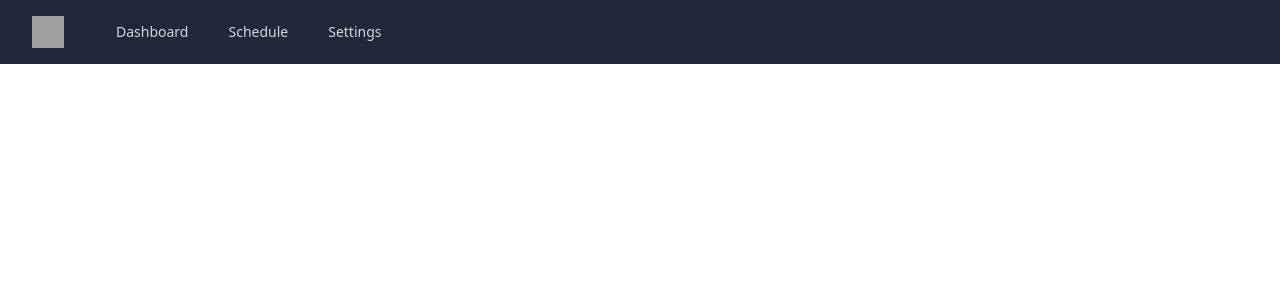
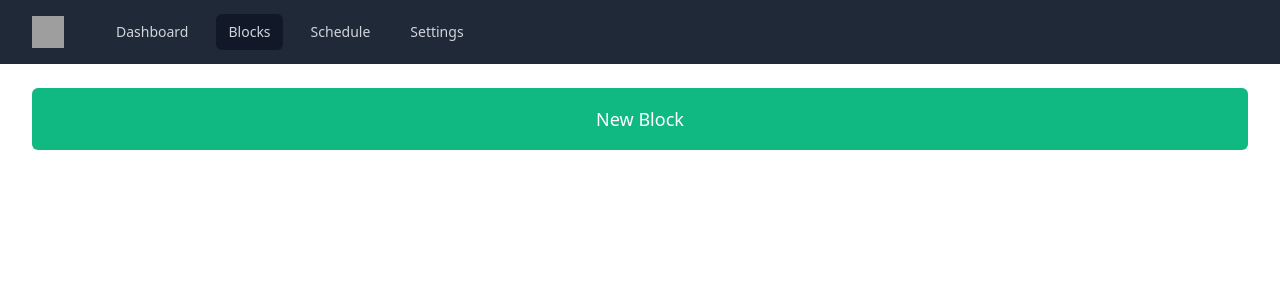
Before and after one commit to adunham95/scheduler, a React (Create React App) app: page /blocks in a window 1280 px wide. Shown: the top 300 px of the page. Built offline with nearby package versions, Linux system fonts and the light colour scheme; grey boxes are pictures that could not be loaded.

Commit message:
Changed to block form

```diff
--- a/src/App.js
+++ b/src/App.js
@@ -3,17 +3,15 @@ import {
   BrowserRouter as Router,
   Switch,
   Route,
-  Link,
 } from 'react-router-dom';
-import { BlockCard } from './components/Block/BlockCard';
 import { BlockList } from './components/Block/BlockList';
-import { Calender } from './components/Calender/Calender';
 import { Header } from './components/Header/Header';
 import { ModalProvider } from './components/Modal/ModalContext';
-import { NewBlock } from './components/NewBlock/NewBlock';
-import { NewBlockButton } from './components/NewBlock/NewBlockButton';
+import { NewBlockButton } from './components/BlockForm/NewBlockButton';
 import { Settings } from './views/Settings';
 import { Dashboard } from './views/Dashboard';
+import { Blocks } from './views/Blocks';
+import { NewBlock } from './views/NewBlock';
 
 function App() {
   return (
@@ -28,8 +26,17 @@ function App() {
             >
               <Dashboard />
             </Route>
+
             <Route path="/settings">
               <Settings />
+            </Route>
+
+            <Route path="/blocks/new">
+              <NewBlock />
+            </Route>
+
+            <Route path="/blocks">
+              <Blocks />
             </Route>
           </Switch>
         </Router>
--- a/src/components/NewBlock/NewBlock.js
+++ b/src/components/BlockForm/BlockForm.js
@@ -4,8 +4,8 @@ import { colors } from '../../utils/data';
 import useModal from '../Modal/useModal';
 import { ModalContext } from '../Modal/ModalContext';
 
-export const NewBlock = () => {
-  const { handleModal } = React.useContext(ModalContext);
+export const BlockForm = () => {
+  // const { handleModal } = React.useContext(ModalContext);
   // const { handleModal } = useModal();
   const [name, setName] = useState('');
   const [timeHours, setTimeHours] = useState(0);
@@ -202,13 +202,13 @@ export const NewBlock = () => {
           </div>
         </div>
         <div className="px-4 py-3 text-right sm:px-6">
-          <button
+          {/* <button
             type="button"
             className="inline-flex justify-center py-2 px-4 border border-transparent shadow-sm text-sm font-medium rounded-md text-white bg-red-600 hover:bg-red-700 focus:outline-none focus:ring-2 focus:ring-offset-2 focus:ring-red-500 mr-2"
             onClick={handleModal}
           >
             Cancel
-          </button>
+          </button> */}
           <button
             type="submit"
             className="inline-flex justify-center py-2 px-4 border border-transparent shadow-sm text-sm font-medium rounded-md text-white bg-indigo-600 hover:bg-indigo-700 focus:outline-none focus:ring-2 focus:ring-offset-2 focus:ring-indigo-500"
--- a/src/components/NewBlock/NewBlockButton.js
+++ b/src/components/BlockForm/NewBlockButton.js
@@ -1,6 +1,6 @@
 import React, { useContext } from 'react';
 import { ModalContext } from '../Modal/ModalContext';
-import { NewBlock } from './NewBlock';
+import { BlockForm } from './BlockForm';
 
 export const NewBlockButton = () => {
   const { handleModal } = useContext(ModalContext);
@@ -8,7 +8,7 @@ export const NewBlockButton = () => {
     <div className="rounded-md shadow">
       <button
         className="w-full flex items-center justify-center px-8 py-3 border border-transparent text-base font-medium rounded-md text-white bg-green-500 hover:bg-green-700 md:py-4 md:text-lg md:px-10"
-        onClick={() => handleModal(<NewBlock />)}
+        onClick={() => handleModal(<BlockForm />)}
       >
         Add New Block
       </button>
--- a/src/components/Header/Header.js
+++ b/src/components/Header/Header.js
@@ -3,6 +3,7 @@ import { NavLink } from 'react-router-dom';
 
 const links = [
   { name: 'Dashboard', path: '/', exact: true },
+  { name: 'Blocks', path: '/blocks' },
   { name: 'Schedule', path: '/schedule' },
   { name: 'Settings', path: '/settings' },
 ];
--- a/src/views/Blocks.js
+++ b/src/views/Blocks.js
@@ -1,8 +1,16 @@
 import React from 'react';
+import { Link } from 'react-router-dom';
 import { BlockList } from '../components/Block/BlockList';
+import { Layout } from '../components/Layout/Layout';
 
 export const Blocks = () => (
-  <div>
+  <Layout>
+    <Link
+      to="/blocks/new"
+      className="w-full flex items-center justify-center px-8 py-3 border border-transparent text-base font-medium rounded-md text-white bg-green-500 hover:bg-green-700 md:py-4 md:text-lg md:px-10"
+    >
+      New Block
+    </Link>
     <BlockList />
-  </div>
+  </Layout>
 );
--- a/src/views/Dashboard.js
+++ b/src/views/Dashboard.js
@@ -1,7 +1,7 @@
 import React from 'react';
 import { BlockList } from '../components/Block/BlockList';
 import { Layout } from '../components/Layout/Layout';
-import { NewBlockButton } from '../components/NewBlock/NewBlockButton';
+import { NewBlockButton } from '../components/BlockForm/NewBlockButton';
 
 export const Dashboard = () => (
   <Layout>
--- /dev/null
+++ b/src/views/NewBlock.js
@@ -0,0 +1,7 @@
+import React from 'react';
+
+export const NewBlock = () => (
+  <div>
+    <h1>New Block</h1>
+  </div>
+);
```
